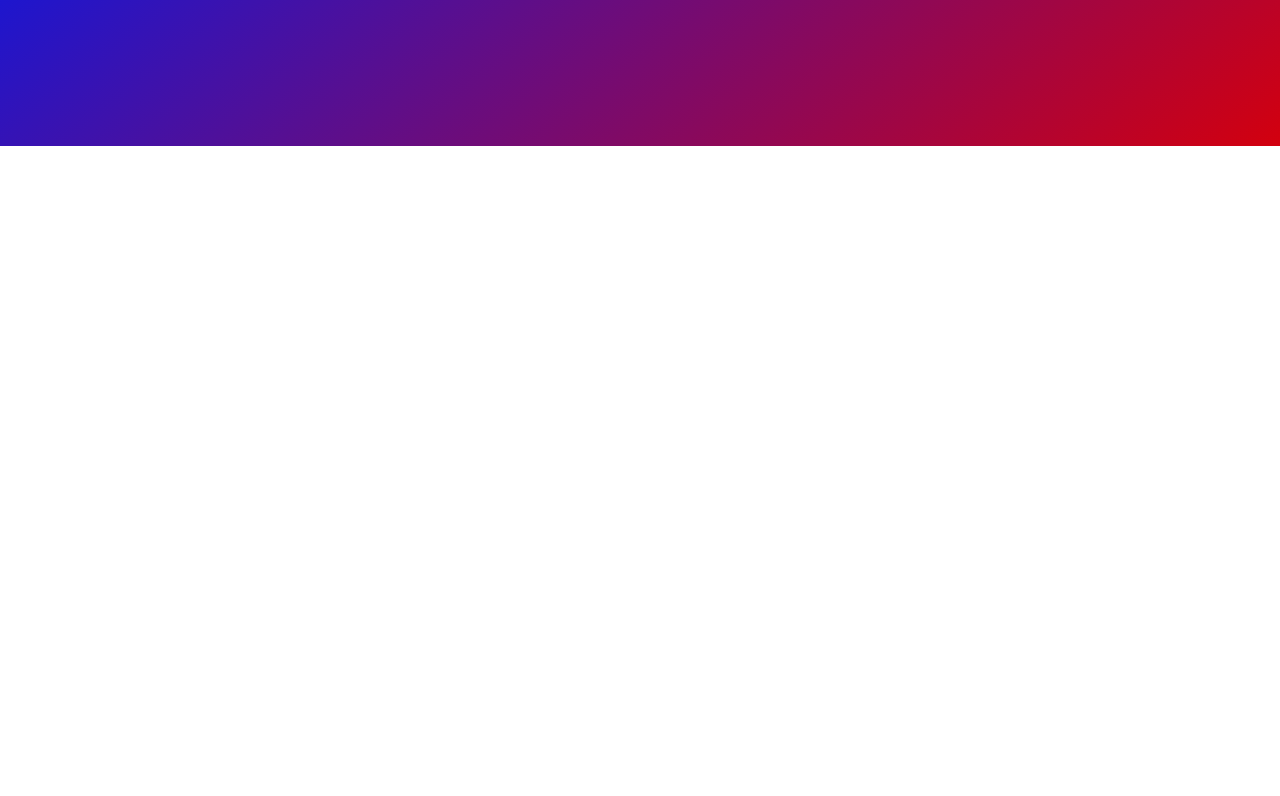
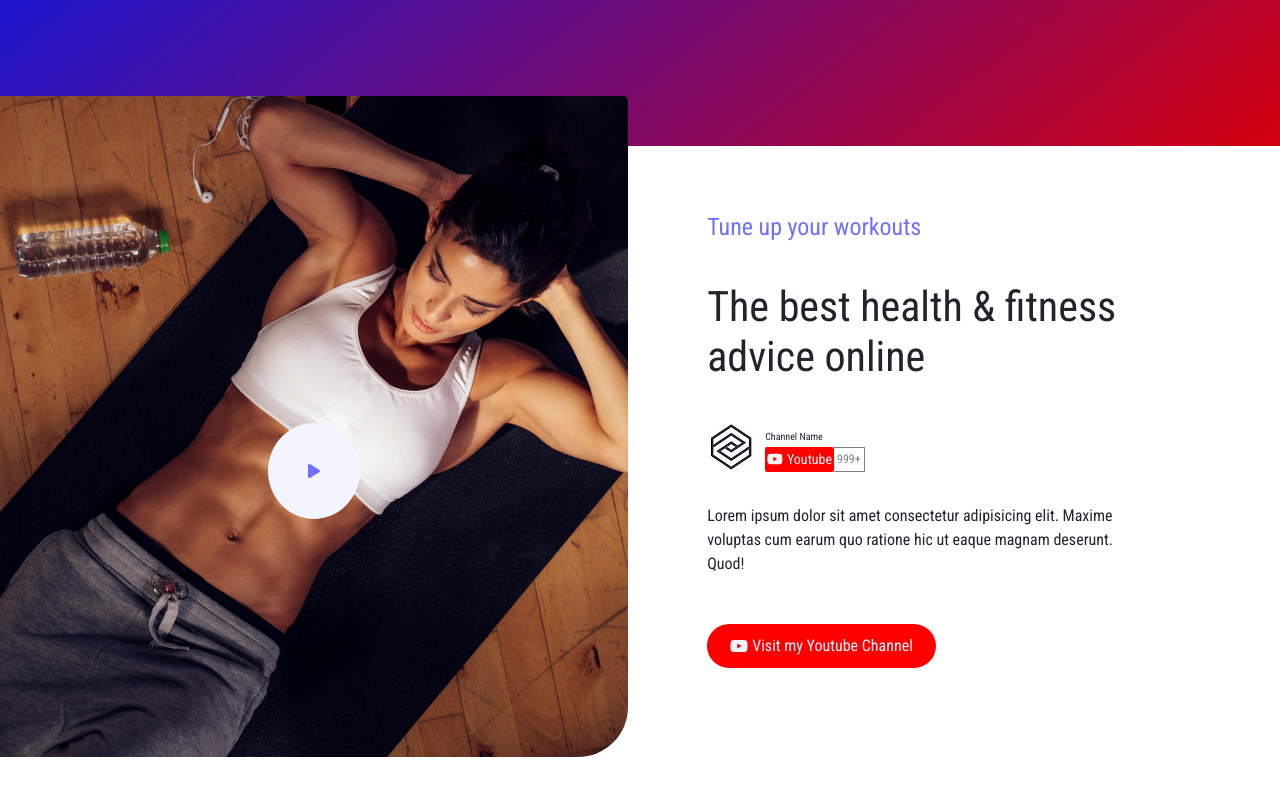
Before and after one commit to 0xelia/midterm, a Vue app: page / in a window 1280 px wide. Shown: the part 1451-2247 px from the top of the page. Before the commit the page ends 1597 px from the top, so only its background shows below. Built offline with nearby package versions, Linux system fonts and the light colour scheme.

Commit message:
main video section added

```diff
--- a/src/components/mainComp.vue
+++ b/src/components/mainComp.vue
@@ -2,15 +2,17 @@
     <div>
         <JumboComp/>
         <CardsSection/>
+        <VideoSection/>
     </div>
 </template>
 
 <script>
 import JumboComp from './jumboComp.vue';
 import CardsSection from './cardsSection.vue';
+import VideoSection from './videoSection.vue';
     export default {
     name: "mainComp",
-    components: { JumboComp, CardsSection }
+    components: { JumboComp, CardsSection, VideoSection }
 }
 </script>
 
--- /dev/null
+++ b/src/components/mainVideoComp.vue
@@ -0,0 +1,124 @@
+<template>
+    <section class="row row-cols-2">
+        <figure class="main_video">
+            <img src="../assets/images/service15-2x.jpg" alt="">
+            <font-awesome-icon class="icon" icon="fa-solid fa-play" />
+        </figure>
+        <div class="channel_description d-flex flex-column">
+            <h5>
+                Tune up your workouts
+            </h5>
+            <h3>
+                The best health & fitness advice online
+            </h3>
+
+            <div class="widget d-flex">
+                <figure>
+                    <img src="../assets/images/unnamed.jpg" alt="">
+                </figure>
+                <div class="youtube_widget">
+                    <span>Channel Name</span>
+                    <div class="youtube_box d-flex">
+                        <div class="box_title d-flex align-items-center">
+                            <font-awesome-icon icon="fa-brands fa-youtube" class="pe-1"/>
+                            Youtube
+                        </div>
+                        <div class="subs">
+                            999+
+                        </div>
+                    </div>
+                </div>
+            </div>
+
+            <p>
+                Lorem ipsum dolor sit amet consectetur adipisicing elit. Maxime voluptas cum earum quo ratione hic ut eaque magnam deserunt. Quod!
+            </p>
+            <button class="button bg-red btn-padding-small d-flex align-items-center">
+                <font-awesome-icon icon="fa-brands fa-youtube" class="pe-1"/>
+                Visit my Youtube Channel
+            </button>
+        </div>
+    </section>
+</template>
+
+<script>
+    export default {
+        name: 'mainVideoComp'
+    }
+</script>
+
+<style lang="scss" scoped>
+    @import '../style/generals.scss';
+    section{
+        min-height: 700px;
+        background-color: $bg-app-white;
+
+        .main_video{
+            margin-top: -50px;
+            overflow: hidden;
+            position: relative;
+
+            img{
+                width: 100%;
+                border-radius: 0 5px 50px 0;
+            }
+
+            .icon{
+                position: absolute;
+                top:50%;
+                left: 50%;
+                transform: translate(-50%, -50%);
+                padding: 40px;
+                background-color: $text-white;
+                border-radius: 50%;
+                color: $text-blue;
+                transition: 200ms ease-in-out;
+                cursor: pointer;
+
+                &:hover {
+                    color: $text-red
+                }
+            }
+        }
+
+        .channel_description{
+            padding: 4.2rem 10rem 0 4.2rem;
+            gap: 2rem;
+
+            h5{
+                color: $text-blue;
+                font-size: 24px;
+            }
+
+            h3{
+                font-size: 42px;
+            }
+
+            .widget{
+                gap: 10px;
+                span{
+                    font-size: 10px;
+                }
+
+                .youtube_box{
+                    .box_title{
+                        background-color: $bg-red;
+                        color: whitesmoke;
+                        font-size: 14px;
+                        padding: 2px 2px;
+                        border-radius: 2px;
+                    }
+
+                    .subs{
+                        font-size: 12px;
+                        padding: 2px 3px;
+                        color: gray;
+                        border: solid gray 1px;
+                        border-left: 0px;
+                    }
+                }
+
+            }
+        }
+    }
+</style>
--- /dev/null
+++ b/src/components/videoSection.vue
@@ -0,0 +1,17 @@
+<template>
+    <div>
+        <MainVideoComp/>
+    </div>
+</template>
+
+<script>
+import MainVideoComp from './mainVideoComp.vue';
+    export default {
+    name: "videoSection",
+    components: { MainVideoComp }
+}
+</script>
+
+<style lang="scss" scoped>
+
+</style>
--- a/src/style/generals.scss
+++ b/src/style/generals.scss
@@ -39,6 +39,10 @@ a {
     }
 }
 
+// img{
+//     width: 100%
+// }
+
 .btn-padding-small{
     padding: 10px 23px;
 }
```
